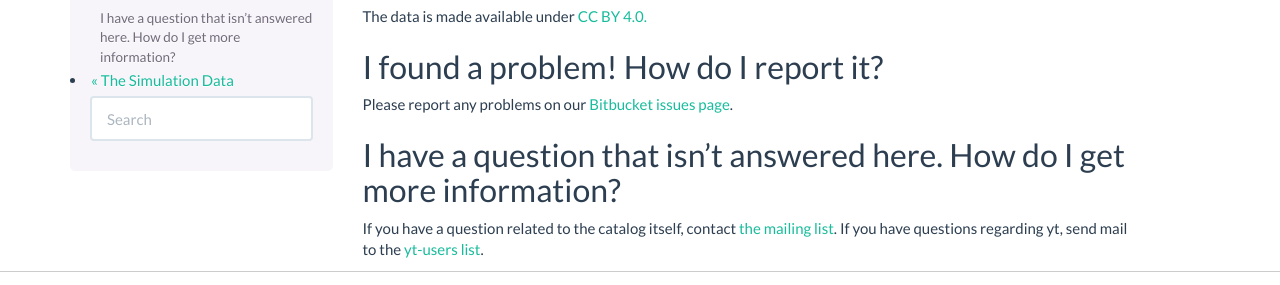
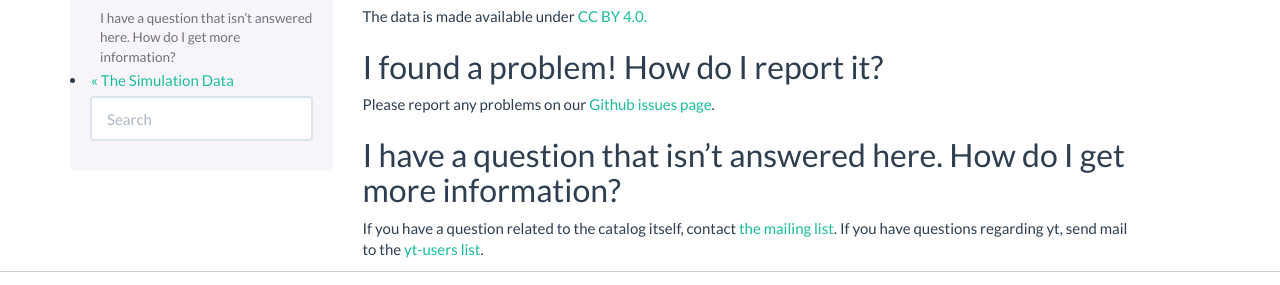
Before and after one commit to jzuhone/cluster_merger_catalog, a Sphinx documentation site: the page built from source/faqs.rst, in a window 1280 px wide and 900 px high, scrolled down 1011 px. Shown: the part 565-850 px from the top of the window. Built offline with Sphinx 7.4.7, drawn with Linux system fonts in a browser that asks for light colours; pages that are not in the unit, such as notebooks, are missing from menus.

Commit message:
Issues page is now github

```diff
--- a/source/faqs.rst
+++ b/source/faqs.rst
@@ -46,7 +46,7 @@ The idea is not to create an exact simulation, but one that approximates the sta
 properties of what the source would look like while allowing one to use standard X-ray tools
 to analyze the spectral and spatial properties of the data. If you have any issues applying
 standard X-ray analysis to these files,
-`submit a bug report <https://bitbucket.org/jzuhone/cluster_merger_catalog/issues/>`_.
+`submit a bug report <https://github.com/jzuhone/cluster_merger_catalog/issues/>`_.
 
 Why is background not included in the simulated X-ray event files?
 ------------------------------------------------------------------
@@ -83,7 +83,7 @@ The data is made available under `CC BY 4.0. <https://creativecommons.org/licens
 I found a problem! How do I report it?
 --------------------------------------
 
-Please report any problems on our `Bitbucket issues page <https://bitbucket.org/jzuhone/cluster_merger_catalog/issues/>`_.
+Please report any problems on our `Github issues page <https://github.com/jzuhone/cluster_merger_catalog/issues/>`_.
 
 I have a question that isn't answered here. How do I get more information?
 --------------------------------------------------------------------------
```
